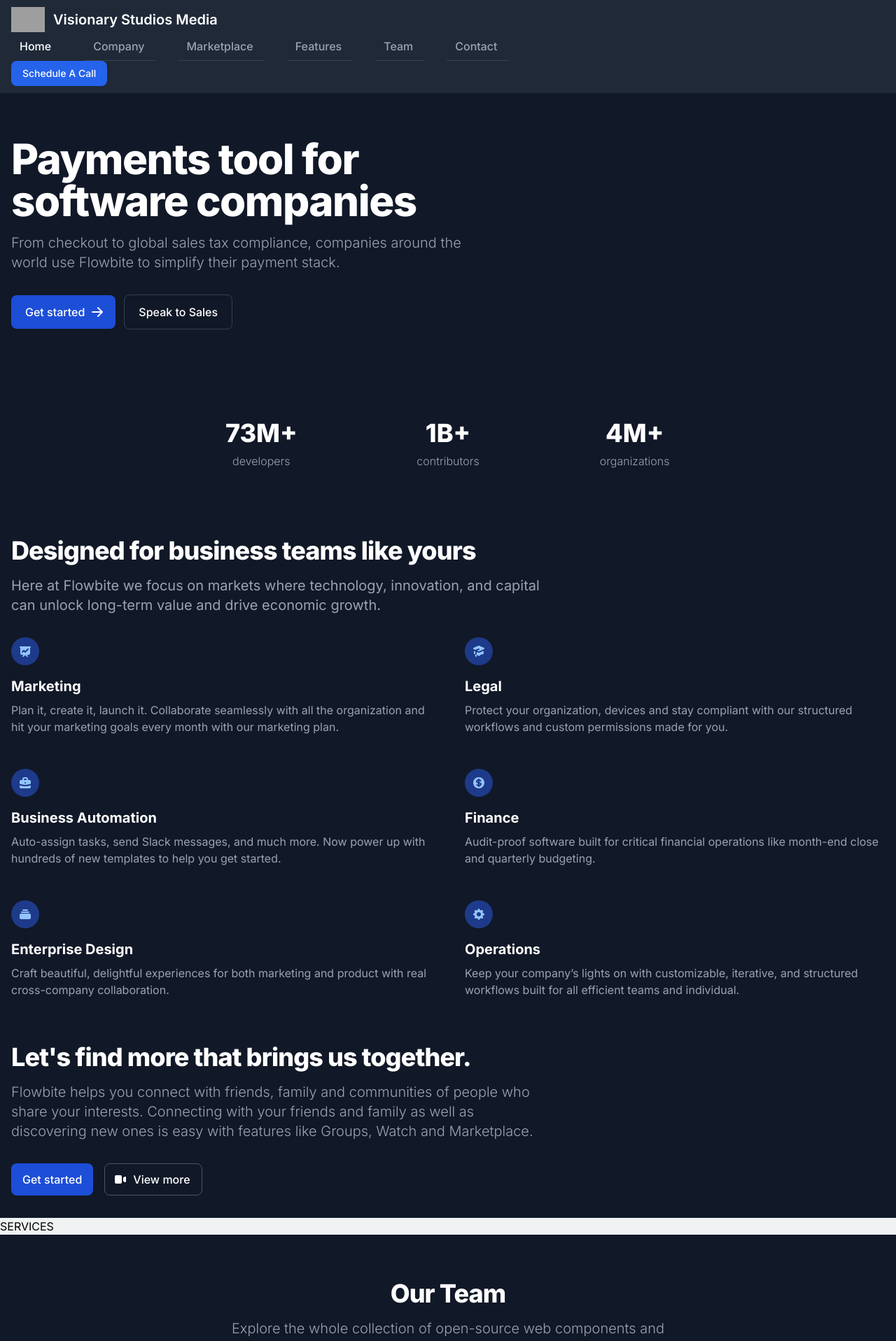
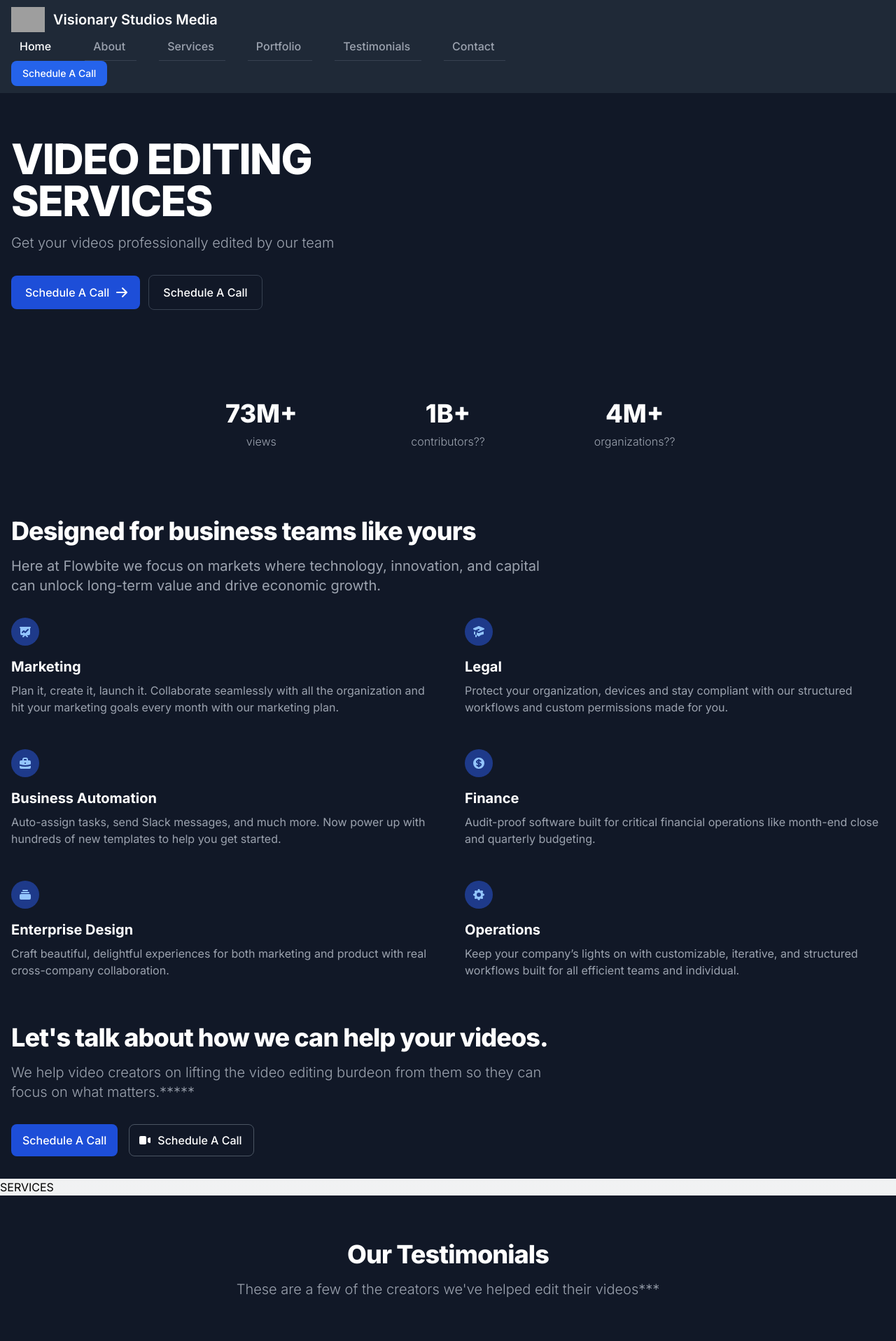
Before and after one commit to LiamCharles2001/Visionary-Studios-Media, a Next.js app: page / in a window 1280 px wide. Shown: the top 1917 px of the page at 70% size. Built offline with nearby package versions, Linux system fonts and the light colour scheme; grey boxes are pictures that could not be loaded.

Commit message:
Updated Words

```diff
--- a/app/components/CTASection.tsx
+++ b/app/components/CTASection.tsx
@@ -4,15 +4,15 @@ const CTASection = () => {
 <section class="bg-white dark:bg-gray-900">
     <div class="py-8 px-4 mx-auto max-w-screen-xl sm:py-16 lg:px-6">
         <div class="max-w-screen-md">
-            <h2 class="mb-4 text-4xl tracking-tight font-extrabold text-gray-900 dark:text-white">Let's find more that brings us together.</h2>
-            <p class="mb-8 font-light text-gray-500 sm:text-xl dark:text-gray-400">Flowbite helps you connect with friends, family and communities of people who share your interests. Connecting with your friends and family as well as discovering new ones is easy with features like Groups, Watch and Marketplace.</p>
+            <h2 class="mb-4 text-4xl tracking-tight font-extrabold text-gray-900 dark:text-white">Let's talk about how we can help your videos.</h2>
+            <p class="mb-8 font-light text-gray-500 sm:text-xl dark:text-gray-400">We help video creators on lifting the video editing burdeon from them so they can focus on what matters.*****</p>
             <div class="flex flex-col space-y-4 sm:flex-row sm:space-y-0 sm:space-x-4">
-                <a href="#" class="inline-flex items-center justify-center px-4 py-2.5 text-base font-medium text-center text-white bg-primary-700 rounded-lg hover:bg-primary-800 focus:ring-4 focus:ring-primary-300 dark:focus:ring-primary-900">
-                    Get started
+                <a href="https://calendly.com/visionarystudiosmedia/30min?month=2024-03" class="inline-flex items-center justify-center px-4 py-2.5 text-base font-medium text-center text-white bg-primary-700 rounded-lg hover:bg-primary-800 focus:ring-4 focus:ring-primary-300 dark:focus:ring-primary-900">
+                Schedule A Call
                 </a>
-                <a href="#" class="inline-flex items-center justify-center px-4 py-2.5 text-base font-medium text-center text-gray-900 border border-gray-300 rounded-lg hover:bg-gray-100 focus:ring-4 focus:ring-gray-100 dark:text-white dark:border-gray-600 dark:hover:bg-gray-700 dark:focus:ring-gray-600">
+                <a href="https://calendly.com/visionarystudiosmedia/30min?month=2024-03" class="inline-flex items-center justify-center px-4 py-2.5 text-base font-medium text-center text-gray-900 border border-gray-300 rounded-lg hover:bg-gray-100 focus:ring-4 focus:ring-gray-100 dark:text-white dark:border-gray-600 dark:hover:bg-gray-700 dark:focus:ring-gray-600">
                     <svg class="mr-2 -ml-1 w-5 h-5" fill="currentColor" viewBox="0 0 20 20" xmlns="http://www.w3.org/2000/svg"><path d="M2 6a2 2 0 012-2h6a2 2 0 012 2v8a2 2 0 01-2 2H4a2 2 0 01-2-2V6zM14.553 7.106A1 1 0 0014 8v4a1 1 0 00.553.894l2 1A1 1 0 0018 13V7a1 1 0 00-1.447-.894l-2 1z"></path></svg>
-                    View more
+                    Schedule A Call
                 </a>
             </div>
         </div>
--- a/app/components/Header.tsx
+++ b/app/components/Header.tsx
@@ -25,16 +25,16 @@ const Nav = () => {
                         <a href="#" className="block py-2 pr-4 pl-3 text-white rounded bg-primary-700 lg:bg-transparent lg:text-primary-700 lg:p-0 dark:text-white" aria-current="page">Home</a>
                     </li>
                     <li>
-                        <a href="#" className="block py-2 pr-4 pl-3 text-gray-700 border-b border-gray-100 hover:bg-gray-50 lg:hover:bg-transparent lg:border-0 lg:hover:text-primary-700 lg:p-0 dark:text-gray-400 lg:dark:hover:text-white dark:hover:bg-gray-700 dark:hover:text-white lg:dark:hover:bg-transparent dark:border-gray-700">Company</a>
+                        <a href="#" className="block py-2 pr-4 pl-3 text-gray-700 border-b border-gray-100 hover:bg-gray-50 lg:hover:bg-transparent lg:border-0 lg:hover:text-primary-700 lg:p-0 dark:text-gray-400 lg:dark:hover:text-white dark:hover:bg-gray-700 dark:hover:text-white lg:dark:hover:bg-transparent dark:border-gray-700">About</a>
                     </li>
                     <li>
-                        <a href="#" className="block py-2 pr-4 pl-3 text-gray-700 border-b border-gray-100 hover:bg-gray-50 lg:hover:bg-transparent lg:border-0 lg:hover:text-primary-700 lg:p-0 dark:text-gray-400 lg:dark:hover:text-white dark:hover:bg-gray-700 dark:hover:text-white lg:dark:hover:bg-transparent dark:border-gray-700">Marketplace</a>
+                        <a href="#" className="block py-2 pr-4 pl-3 text-gray-700 border-b border-gray-100 hover:bg-gray-50 lg:hover:bg-transparent lg:border-0 lg:hover:text-primary-700 lg:p-0 dark:text-gray-400 lg:dark:hover:text-white dark:hover:bg-gray-700 dark:hover:text-white lg:dark:hover:bg-transparent dark:border-gray-700">Services</a>
                     </li>
                     <li>
-                        <a href="#" className="block py-2 pr-4 pl-3 text-gray-700 border-b border-gray-100 hover:bg-gray-50 lg:hover:bg-transparent lg:border-0 lg:hover:text-primary-700 lg:p-0 dark:text-gray-400 lg:dark:hover:text-white dark:hover:bg-gray-700 dark:hover:text-white lg:dark:hover:bg-transparent dark:border-gray-700">Features</a>
+                        <a href="#" className="block py-2 pr-4 pl-3 text-gray-700 border-b border-gray-100 hover:bg-gray-50 lg:hover:bg-transparent lg:border-0 lg:hover:text-primary-700 lg:p-0 dark:text-gray-400 lg:dark:hover:text-white dark:hover:bg-gray-700 dark:hover:text-white lg:dark:hover:bg-transparent dark:border-gray-700">Portfolio</a>
                     </li>
                     <li>
-                        <a href="#" className="block py-2 pr-4 pl-3 text-gray-700 border-b border-gray-100 hover:bg-gray-50 lg:hover:bg-transparent lg:border-0 lg:hover:text-primary-700 lg:p-0 dark:text-gray-400 lg:dark:hover:text-white dark:hover:bg-gray-700 dark:hover:text-white lg:dark:hover:bg-transparent dark:border-gray-700">Team</a>
+                        <a href="#" className="block py-2 pr-4 pl-3 text-gray-700 border-b border-gray-100 hover:bg-gray-50 lg:hover:bg-transparent lg:border-0 lg:hover:text-primary-700 lg:p-0 dark:text-gray-400 lg:dark:hover:text-white dark:hover:bg-gray-700 dark:hover:text-white lg:dark:hover:bg-transparent dark:border-gray-700">Testimonials</a>
                     </li>
                     <li>
                         <a href="#" className="block py-2 pr-4 pl-3 text-gray-700 border-b border-gray-100 hover:bg-gray-50 lg:hover:bg-transparent lg:border-0 lg:hover:text-primary-700 lg:p-0 dark:text-gray-400 lg:dark:hover:text-white dark:hover:bg-gray-700 dark:hover:text-white lg:dark:hover:bg-transparent dark:border-gray-700">Contact</a>
--- a/app/components/HeroSection.tsx
+++ b/app/components/HeroSection.tsx
@@ -19,14 +19,14 @@ export default function Hero() {
 <section className="bg-white dark:bg-gray-900">
     <div className="grid max-w-screen-xl px-4 py-8 mx-auto lg:gap-8 xl:gap-0 lg:py-16 lg:grid-cols-12">
         <div className="mr-auto place-self-center lg:col-span-7">
-            <h1 className="max-w-2xl mb-4 text-4xl font-extrabold tracking-tight leading-none md:text-5xl xl:text-6xl dark:text-white">Payments tool for software companies</h1>
-            <p className="max-w-2xl mb-6 font-light text-gray-500 lg:mb-8 md:text-lg lg:text-xl dark:text-gray-400">From checkout to global sales tax compliance, companies around the world use Flowbite to simplify their payment stack.</p>
-            <a href="#" className="inline-flex items-center justify-center px-5 py-3 mr-3 text-base font-medium text-center text-white rounded-lg bg-primary-700 hover:bg-primary-800 focus:ring-4 focus:ring-primary-300 dark:focus:ring-primary-900">
-                Get started
+            <h1 className="max-w-2xl mb-4 text-4xl font-extrabold tracking-tight leading-none md:text-5xl xl:text-6xl dark:text-white">VIDEO EDITING SERVICES</h1>
+            <p className="max-w-2xl mb-6 font-light text-gray-500 lg:mb-8 md:text-lg lg:text-xl dark:text-gray-400">Get your videos professionally edited by our team</p>
+            <a href="https://calendly.com/visionarystudiosmedia/30min?month=2024-03" className="inline-flex items-center justify-center px-5 py-3 mr-3 text-base font-medium text-center text-white rounded-lg bg-primary-700 hover:bg-primary-800 focus:ring-4 focus:ring-primary-300 dark:focus:ring-primary-900">
+            Schedule A Call
                 <svg className="w-5 h-5 ml-2 -mr-1" fill="currentColor" viewBox="0 0 20 20" xmlns="http://www.w3.org/2000/svg"><path fillRule="evenodd" d="M10.293 3.293a1 1 0 011.414 0l6 6a1 1 0 010 1.414l-6 6a1 1 0 01-1.414-1.414L14.586 11H3a1 1 0 110-2h11.586l-4.293-4.293a1 1 0 010-1.414z" clipRule="evenodd"></path></svg>
             </a>
-            <a href="#" className="inline-flex items-center justify-center px-5 py-3 text-base font-medium text-center text-gray-900 border border-gray-300 rounded-lg hover:bg-gray-100 focus:ring-4 focus:ring-gray-100 dark:text-white dark:border-gray-700 dark:hover:bg-gray-700 dark:focus:ring-gray-800">
-                Speak to Sales
+            <a href="https://calendly.com/visionarystudiosmedia/30min?month=2024-03" className="inline-flex items-center justify-center px-5 py-3 text-base font-medium text-center text-gray-900 border border-gray-300 rounded-lg hover:bg-gray-100 focus:ring-4 focus:ring-gray-100 dark:text-white dark:border-gray-700 dark:hover:bg-gray-700 dark:focus:ring-gray-800">
+            Schedule A Call
             </a>
         </div>
         <div className="hidden lg:mt-0 lg:col-span-5 lg:flex">
--- a/app/components/SocialProofSection.tsx
+++ b/app/components/SocialProofSection.tsx
@@ -6,15 +6,15 @@ const SocialProofSection = () => {
             <dl class="grid max-w-screen-md gap-8 mx-auto text-gray-900 sm:grid-cols-3 dark:text-white">
                 <div class="flex flex-col items-center justify-center">
                     <dt class="mb-2 text-3xl md:text-4xl font-extrabold">73M+</dt>
-                    <dd class="font-light text-gray-500 dark:text-gray-400">developers</dd>
+                    <dd class="font-light text-gray-500 dark:text-gray-400">views</dd>
                 </div>
                 <div class="flex flex-col items-center justify-center">
                     <dt class="mb-2 text-3xl md:text-4xl font-extrabold">1B+</dt>
-                    <dd class="font-light text-gray-500 dark:text-gray-400">contributors</dd>
+                    <dd class="font-light text-gray-500 dark:text-gray-400">contributors??</dd>
                 </div>
                 <div class="flex flex-col items-center justify-center">
                     <dt class="mb-2 text-3xl md:text-4xl font-extrabold">4M+</dt>
-                    <dd class="font-light text-gray-500 dark:text-gray-400">organizations</dd>
+                    <dd class="font-light text-gray-500 dark:text-gray-400">organizations??</dd>
                 </div>
             </dl>
         </div>
--- a/app/components/TestimonialsSection.tsx
+++ b/app/components/TestimonialsSection.tsx
@@ -4,8 +4,8 @@ const TestimonialSection = () => {
 <section className="bg-white dark:bg-gray-900">
   <div className="py-8 px-4 mx-auto max-w-screen-xl lg:py-16 lg:px-6 ">
       <div className="mx-auto max-w-screen-sm text-center mb-8 lg:mb-16">
-          <h2 className="mb-4 text-4xl tracking-tight font-extrabold text-gray-900 dark:text-white">Our Team</h2>
-          <p className="font-light text-gray-500 lg:mb-16 sm:text-xl dark:text-gray-400">Explore the whole collection of open-source web components and elements built with the utility classes from Tailwind</p>
+          <h2 className="mb-4 text-4xl tracking-tight font-extrabold text-gray-900 dark:text-white">Our Testimonials</h2>
+          <p className="font-light text-gray-500 lg:mb-16 sm:text-xl dark:text-gray-400">These are a few of the creators we've helped edit their videos***</p>
       </div>
       <div className="grid gap-8 mb-6 lg:mb-16 md:grid-cols-2">
           <div className="items-center bg-gray-50 rounded-lg shadow sm:flex dark:bg-gray-800 dark:border-gray-700">
```
